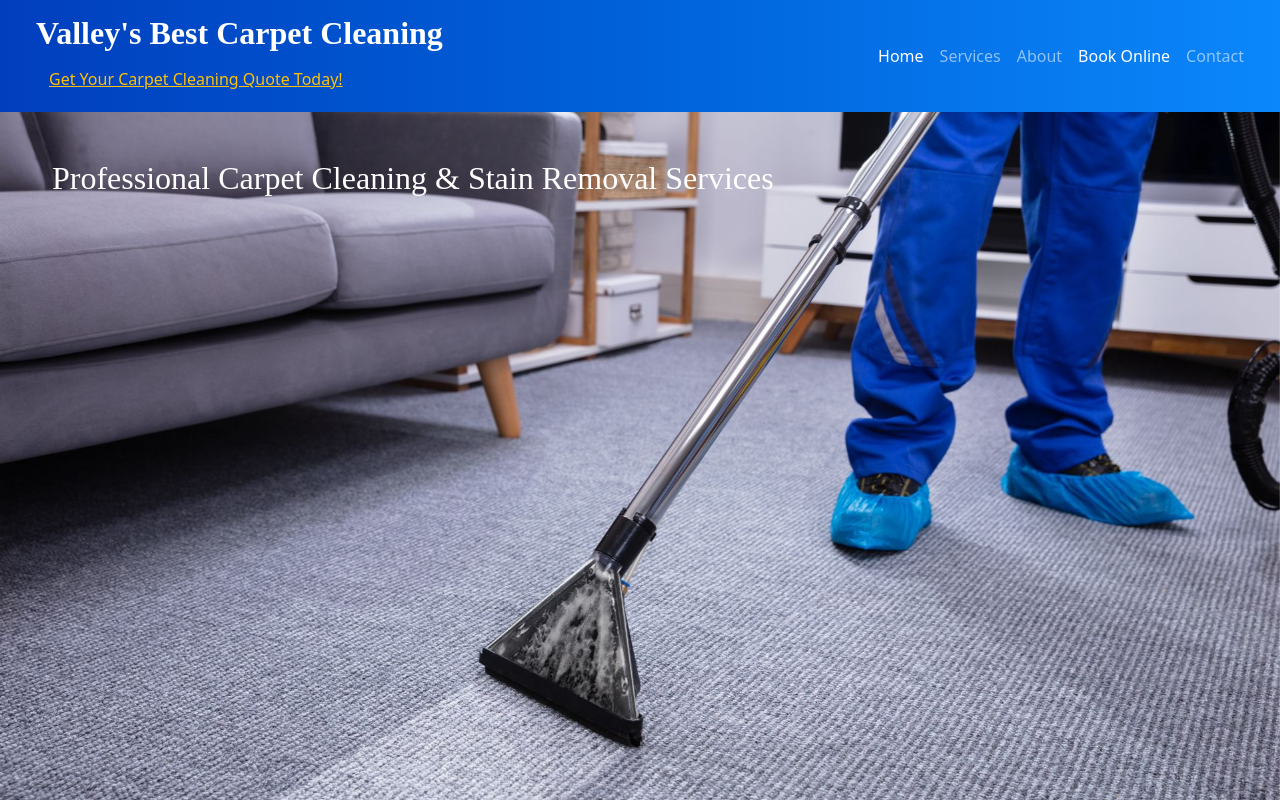
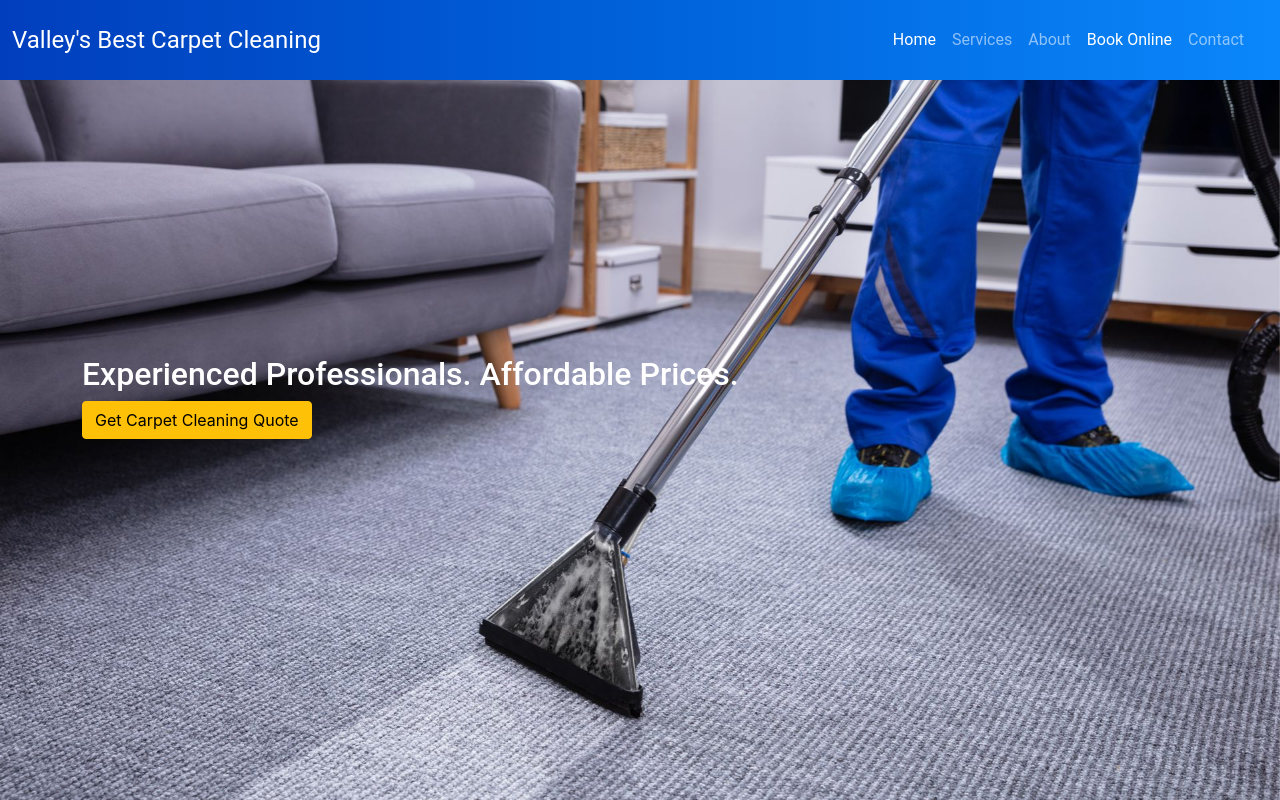
Before and after one commit to tksnate/carpet-cleaning-website, a React (Create React App) app: page / in a window 1280 px wide. Shown: the top 800 px of the page. Built offline with nearby package versions, Linux system fonts and the light colour scheme.

Commit message:
quote button

```diff
--- a/src/App.css
+++ b/src/App.css
@@ -1,5 +1,6 @@
 body {
-  font-family: "Raleway", sans-serif;
+  /* font-family: "Raleway", sans-serif; */
+  font-family: "Roboto", sans-serif;
   height: 100%;
 }
 
@@ -7,7 +8,8 @@ h1,
 h2,
 h3,
 .card-body > .card-title {
-  font-family: "Alegreya", serif;
+  /* font-family: "Alegreya", serif; */
+  font-family: "Roboto", sans-serif;
 }
 
 .card-title {
@@ -42,8 +44,15 @@ h2 {
 }
 
 .navbar-brand {
-  max-width: 4rem;
+  /* max-width: 4rem; */
   margin-right: 2rem;
+}
+
+.navItem {
+  /* font-family: "Alegreya", serif; */
+  /* font-style: italic; */
+  /* color: yellow; */
+  font-size: 1.5rem;
 }
 
 .navbar-brand img {
@@ -57,7 +66,14 @@ h2 {
   /* background-color: #3046c5;*/
   background-image: linear-gradient(to right, #013ebd, #0062da, #0b87fb);
   /*(to right, #0046be, #013ebd)*/
-  min-height: 7rem;
+  min-height: 5rem;
+}
+
+.navbar a {
+  /* margin-left: 0; */
+  /* margin-right: 0; */
+  padding-left: 0;
+  font-family: "Roboto", sans-serif;
 }
 
 .page-enter {
@@ -114,21 +130,41 @@ h2 {
   margin-right: -50vw;
 }
 
-.content {
-  display: flex;
-  align-items: center;
-  justify-content: center;
-  position: absolute;
-  /* height: 100vh;
-  width: 100%; */
-  margin-left: 20px;
-  margin-right: 20px;
-  margin-top: 15px;
+@media (min-width: 768px) {
+  .content {
+    display: flex;
+
+    /* position: absolute; */
+    /* height: 50vh; */
+    /* width: 100%; */
+    margin-left: 20px;
+    margin-right: 20px;
+    margin-top: 275px;
+    margin-bottom: 25px;
+    /* justify-content: center;
+  align-items: center; */
+  }
+}
+
+@media (max-width: 767px) {
+  .content {
+    display: flex;
+
+    /* position: absolute; */
+    /* height: 50vh; */
+    /* width: 100%; */
+    margin-top: 55px;
+    margin-left: 20px;
+    margin-right: 20px;
+    /* margin-bottom: 50px; */
+    /* justify-content: center;
+    align-items: center; */
+  }
 }
 
 .img-txt {
-  padding: 2rem;
   color: white;
+  justify-content: center;
 }
 
 .homeText {
@@ -141,7 +177,3 @@ h2 {
   padding-top: 10px;
   padding-bottom: 15px;
 }
-
-.homePage {
-  /* background-color: lightgray; */
-}
--- a/src/components/Header.js
+++ b/src/components/Header.js
@@ -6,6 +6,7 @@ import {
   NavbarToggler,
   Nav,
   NavItem,
+  Container,
 } from "reactstrap";
 import { NavLink } from "react-router-dom";
 
@@ -13,20 +14,11 @@ const Header = () => {
   const [menuOpen, setMenuOpen] = useState(false);
 
   return (
+    <>
       <Navbar dark color="primary" sticky="top" expand="md">
-      <NavbarBrand className="ms-4" href="/">
-        <h2 className="bold text-white">Valley's Best Carpet Cleaning</h2>
-        <small className="navContact">
-          <a
-            role="button"
-            className="btn btn-link text-warning"
-            href="mailto:info@valleysbestcleaners.com"
-          >
-            Get Your Carpet Cleaning Quote Today!
-          </a>
-        </small>
+        <NavbarBrand href="/">
+          <span className="navItem">Valley's Best Carpet Cleaning</span>
         </NavbarBrand>
-
         <NavbarToggler onClick={() => setMenuOpen(!menuOpen)} />
         <Collapse isOpen={menuOpen} navbar>
           <Nav className="ms-auto pe-3 NavbarText" navbar>
@@ -58,6 +50,7 @@ const Header = () => {
           </Nav>
         </Collapse>
       </Navbar>
+    </>
   );
 };
 
--- a/src/components/TextBoxTwo.js
+++ b/src/components/TextBoxTwo.js
@@ -1,4 +1,5 @@
 import React from "react";
+import Bootstrap from "bootstrap";
 import {
   Col,
   Row,
@@ -16,10 +17,9 @@ const TextBoxTwo = () => {
       <Col sm="4">
         <Card>
           <CardImg
-            top
-            width="100%"
+            max-width="25%"
             src={googleReview}
-            alt="Carpet Cleaning Coupon Discount Phoenix, AZ"
+            alt="5-Star Customer Review of Cleaning Company"
           />
         </Card>
       </Col>
--- a/src/features/display/heroParallax.js
+++ b/src/features/display/heroParallax.js
@@ -1,8 +1,11 @@
 import { Parallax } from "react-parallax";
 import hero from "../../app/assets/img/1920.jpg";
+import "bootstrap/dist/css/bootstrap.min.css";
+import { Button } from "reactstrap";
 
 const ImageParallax = () => {
   return (
+    <>
       <Parallax
         className="image-parallax"
         bgImage={hero}
@@ -10,11 +13,17 @@ const ImageParallax = () => {
         strength={400}
       >
         <div className="content">
+          <div className="container">
             <h2 className="img-txt">
-          Professional Carpet Cleaning & Stain Removal Services
+              Experienced Professionals. Affordable Prices.
             </h2>
+            <Button color="warning" href="contact">
+              Get Carpet Cleaning Quote
+            </Button>
+          </div>
         </div>
       </Parallax>
+    </>
   );
 };
 
--- a/src/pages/HomePage.js
+++ b/src/pages/HomePage.js
@@ -1,5 +1,4 @@
 import { Container, Col, Row, Card, CardImg } from "reactstrap";
-
 import ImageParallax from "../features/display/heroParallax";
 import ImageParallaxTwo from "../features/display/heroParallaxTwo";
 import ImageParallaxThree from "../features/display/heroParallaxThree";
```
Also changed, not shown: src/features/quotes/CarpetCleaningQuote.js (added, +95 -0 lines), src/features/quotes/QuoteModal.js (added, +55 -0 lines). Lines whose indentation alone changed are shown as unchanged.
